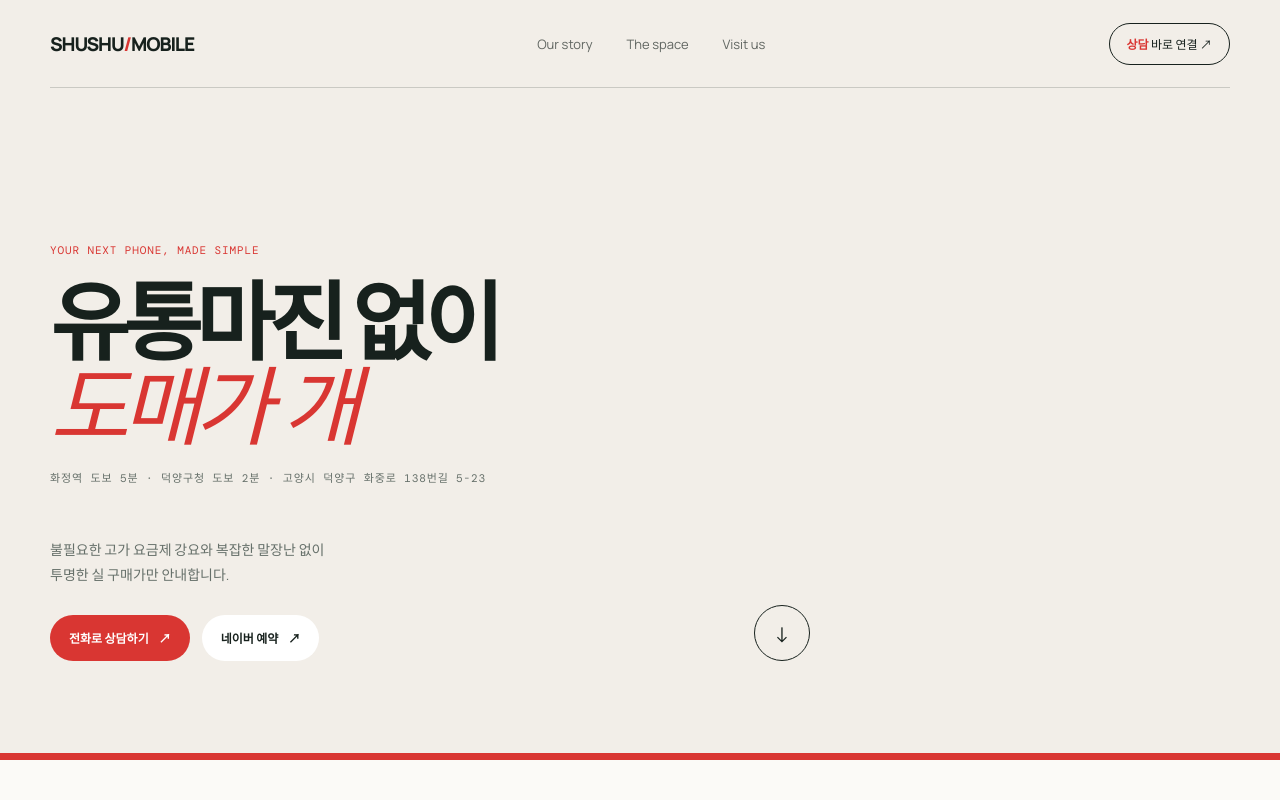
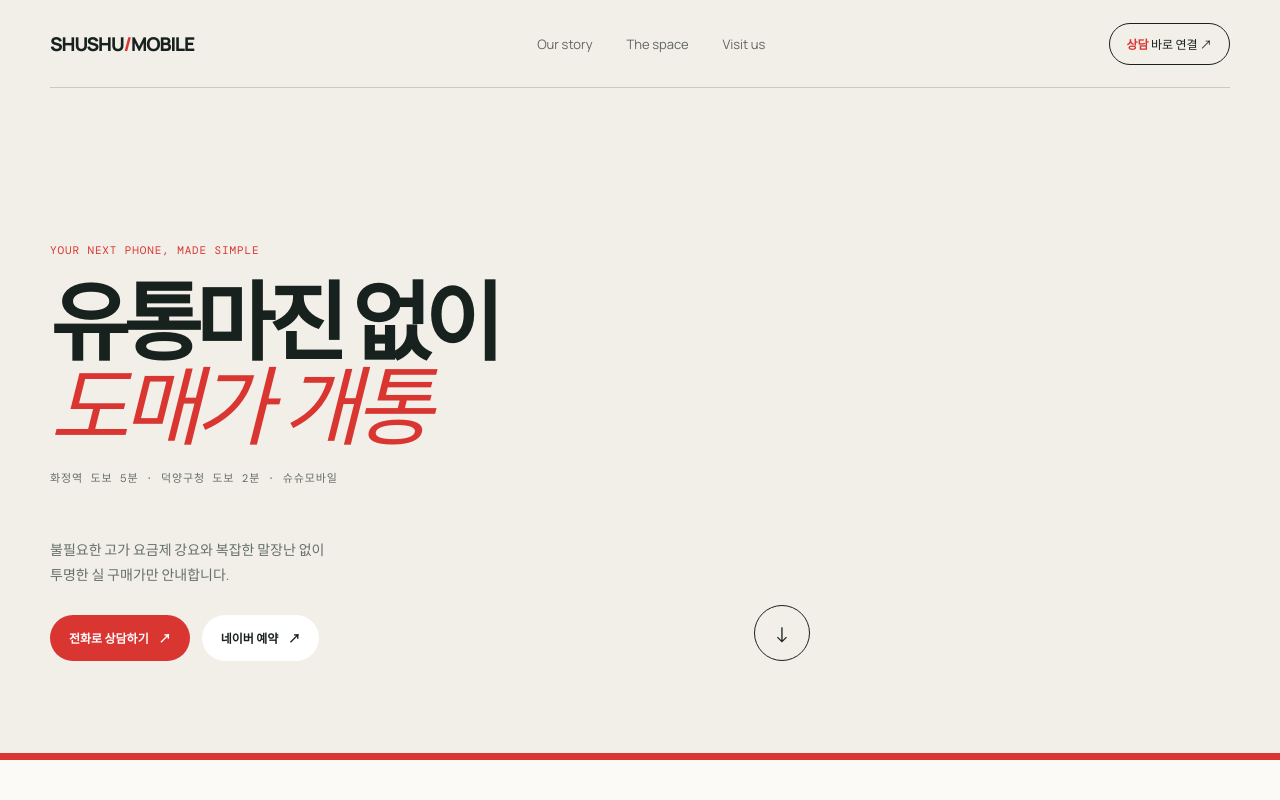
Before and after one commit to quddh34/shushu0091, a plain HTML site: page index.html in a window 1280 px wide. Shown: the top 800 px of the page. Drawn offline with nearby package versions, Linux system fonts and the light colour scheme.

Commit message:
Update index.html

```diff
--- a/index.html
+++ b/index.html
@@ -152,8 +152,8 @@
 		<section class="hero">
 			<div class="hero-content fade-up">
 				<div class="eyebrow mono">Your next phone, made simple</div>
-				<h1>유통마진 없이<br><em>도매가 개</em></h1>
-				<div class="mono" style="margin-top: 21px; color: #66706a;">화정역 도보 5분 · 덕양구청 도보 2분 · 고양시 덕양구 화중로 138번길 5-23</div>
+				<h1>유통마진 없이<br><em>도매가 개통</em></h1>
+				<div class="mono" style="margin-top: 21px; color: #66706a;">화정역 도보 5분 · 덕양구청 도보 2분 · 슈슈모바일</div>
 				<div class="hero-bottom">
 					<div>
 						<p class="hero-copy">불필요한 고가 요금제 강요와 복잡한 말장난 없이<br>투명한 실 구매가만 안내합니다.</p>
@@ -197,7 +197,7 @@
 				<div class="visit-head">
 					<div>
 						<div class="section-label mono">03 / Come by</div>
-						<h2>핸드폰도매센터 화정점<br><em>슈슈모바일에서 물어보세요.</em></h2>
+						<h2>핸드폰도매센터 화정점<br><em>에서 물어보세요.</em></h2>
 					</div>
 					<p>방문 전 간단한 상담으로<br>맞춤 설계 준비해둘게요.</p>
 				</div>
```
